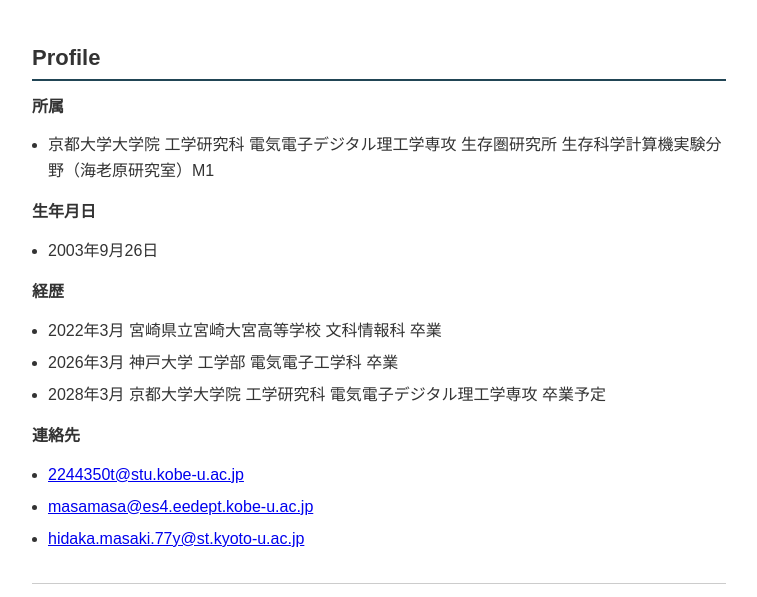
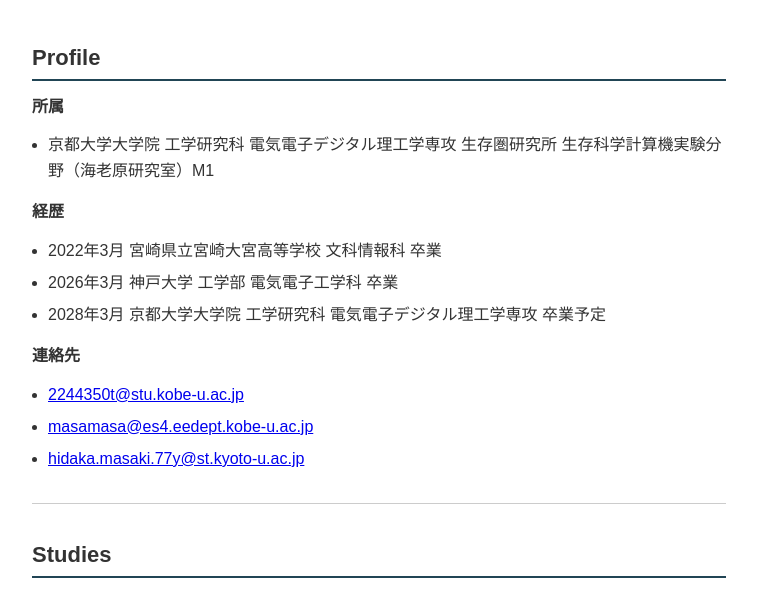
Before and after one commit to samhdiaiaakk/a, a plain HTML site: page homepage/index.html in a window 1280 px wide. Shown: the part 148-745 px from the top of the page, without its empty margins (261-1018 px from the left). Drawn offline with Linux system fonts and the light colour scheme.

Commit message:
Remove date of birth from index.html２６１１２６
Removed date of birth section from the profile.

```diff
--- a/homepage/index.html
+++ b/homepage/index.html
@@ -27,10 +27,6 @@
                 <p><strong>所属</strong></p>
                 <ul>
                     <li>京都大学大学院 工学研究科 電気電子デジタル理工学専攻 生存圏研究所 生存科学計算機実験分野（海老原研究室）M1</li>
-                </ul>
-                <p><strong>生年月日</strong></p>
-                <ul>
-                    <li>2003年9月26日</li>
                 </ul>
                 <p><strong>経歴</strong></p>
                 <ul>
```
